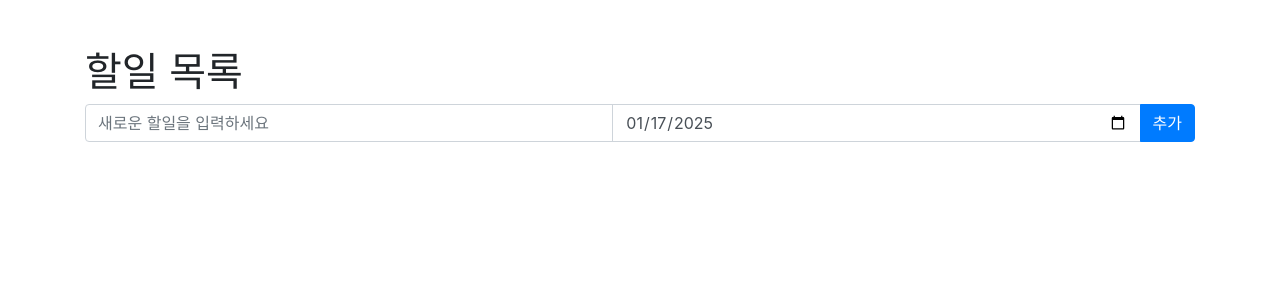
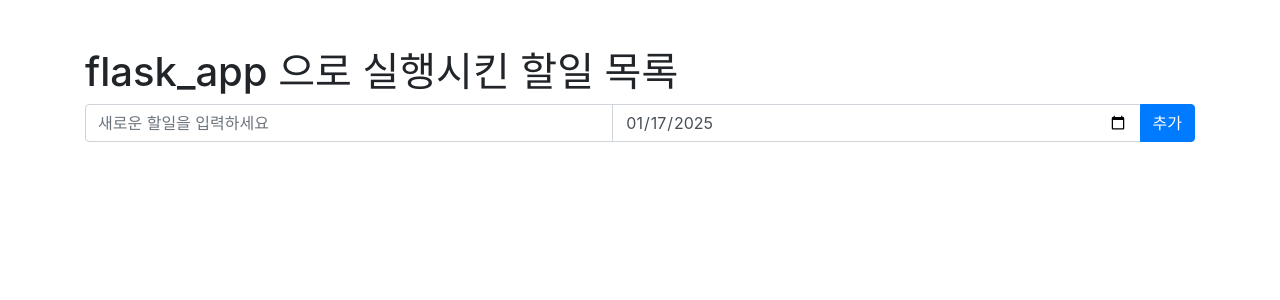
Before and after one commit to junhyuk000/ToDo, a Flask app: page / in a window 1280 px wide. Shown: the top 300 px of the page. Run offline with Flask 3, Linux system fonts and the light colour scheme; data that the repository does not hold is empty; some libraries are stand-ins or nearby versions.

Commit message:
flask_app사용하기 위한 html 수정

```diff
--- a/templates/index.html
+++ b/templates/index.html
@@ -30,7 +30,7 @@
 </head>
 <body>
     <div class="container mt-5">
-        <h1>할일 목록</h1>
+        <h1>flask_app 으로 실행시킨 할일 목록</h1>
 
         <div class="input-group mb-3">
             <input type="text" id="todoInput" class="form-control" placeholder="새로운 할일을 입력하세요">
```
